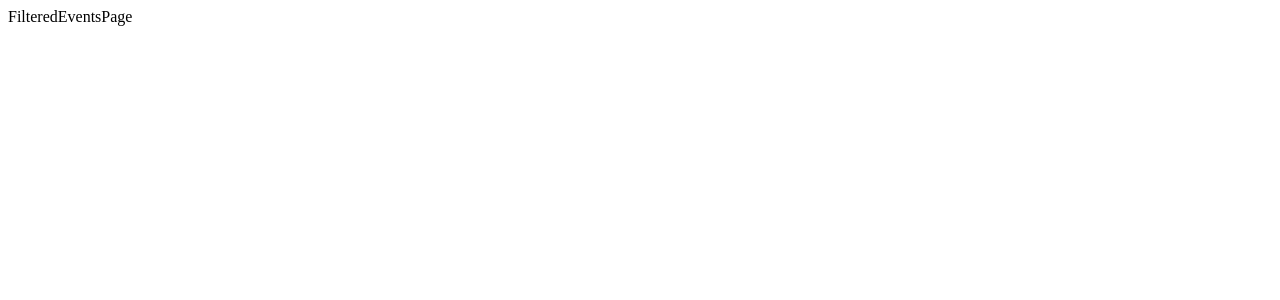
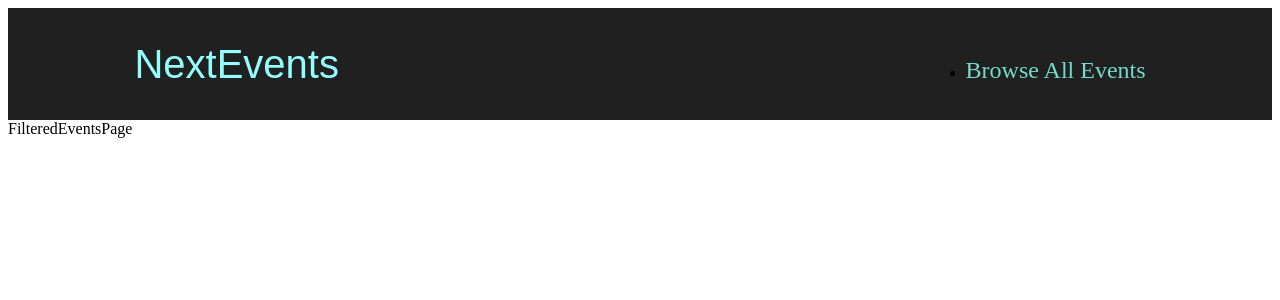
Before and after one commit to Zahirw/nextjs-course, a Next.js app: page /events in a window 1280 px wide. Shown: the top 300 px of the page. Built offline with nearby package versions, Linux system fonts and the light colour scheme.

Commit message:
create general layout for header navigation and add content all event pages from event list

```diff
--- /dev/null
+++ b/components/layout/Layout.tsx
@@ -0,0 +1,14 @@
+import { Fragment } from 'react';
+
+import MainHeader from './MainHeader';
+
+function Layout(props:any) {
+  return (
+    <Fragment>
+      <MainHeader />
+      <main>{props.children}</main>
+    </Fragment>
+  );
+}
+
+export default Layout;
--- /dev/null
+++ b/components/layout/MainHeader.module.css
@@ -0,0 +1,41 @@
+.header {
+  /* width: 100%; */
+  display: flex;
+  justify-content: space-between;
+  align-items: baseline;
+  padding: 1rem 10%;
+  height: 5rem;
+  background-color: #202020;
+}
+
+.logo {
+  font-size: 1.5rem;
+  color: white;
+  font-family: 'Fira', sans-serif;
+  height: 100%;
+  display: flex;
+  justify-content: center;
+  align-items: center;
+  color: #94fdfd;
+}
+
+.logo a {
+  text-decoration: none;
+  color: #94fdfd;
+}
+
+.navigation a {
+  text-decoration: none;
+  color: #74dacc;
+  font-size: 1rem;
+}
+
+@media (min-width: 768px) {
+  .logo {
+    font-size: 2.5rem;
+  }
+
+  .navigation a {
+    font-size: 1.5rem;
+  }
+}
--- /dev/null
+++ b/components/layout/MainHeader.tsx
@@ -0,0 +1,22 @@
+import Link from 'next/link';
+
+import classes from './MainHeader.module.css';
+
+function MainHeader() {
+  return (
+    <header className={classes.header}>
+      <div className={classes.logo}>
+        <Link href='/'>NextEvents</Link>
+      </div>
+      <nav className={classes.navigation}>
+        <ul>
+          <li>
+            <Link href='/events'>Browse All Events</Link>
+          </li>
+        </ul>
+      </nav>
+    </header>
+  );
+}
+
+export default MainHeader;
--- /dev/null
+++ b/src/pages/_app.tsx
@@ -0,0 +1,10 @@
+import Layout from 'components/layout/Layout'
+import type { AppProps } from 'next/app'
+
+export default function App({ Component, pageProps }: AppProps) {
+  return (
+    <Layout>
+      <Component {...pageProps} />
+    </Layout>
+  )
+}
--- a/src/pages/events/index.tsx
+++ b/src/pages/events/index.tsx
@@ -1,6 +1,10 @@
+import EventList from 'components/event/EventList'
+import { getAllEvents } from 'dummy-data'
+
 const EventIndex = () => {
+  const events: Array<any> = getAllEvents()
   return (
-    <div>event index page</div>
+    <EventList items={events}/>
   )
 }
 export default EventIndex
```
